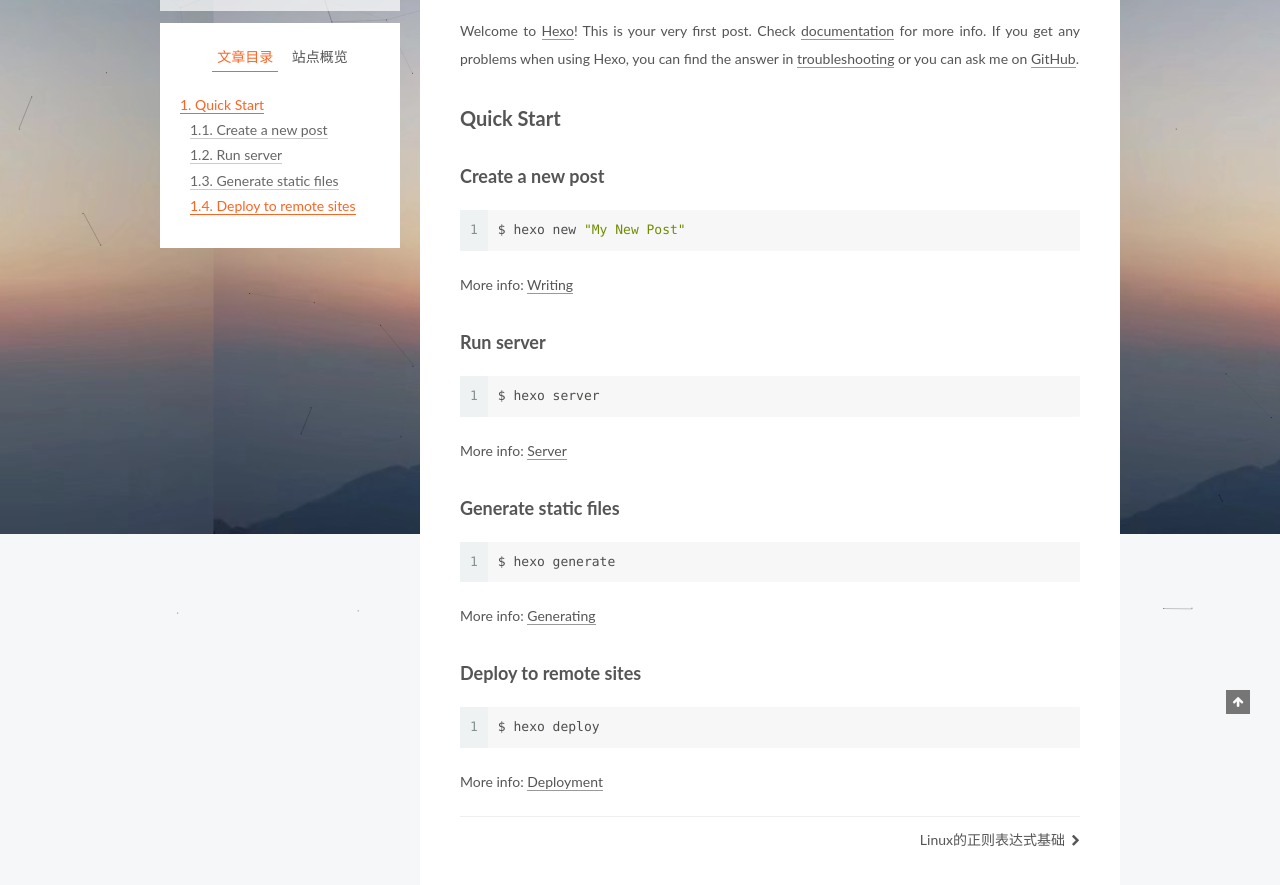
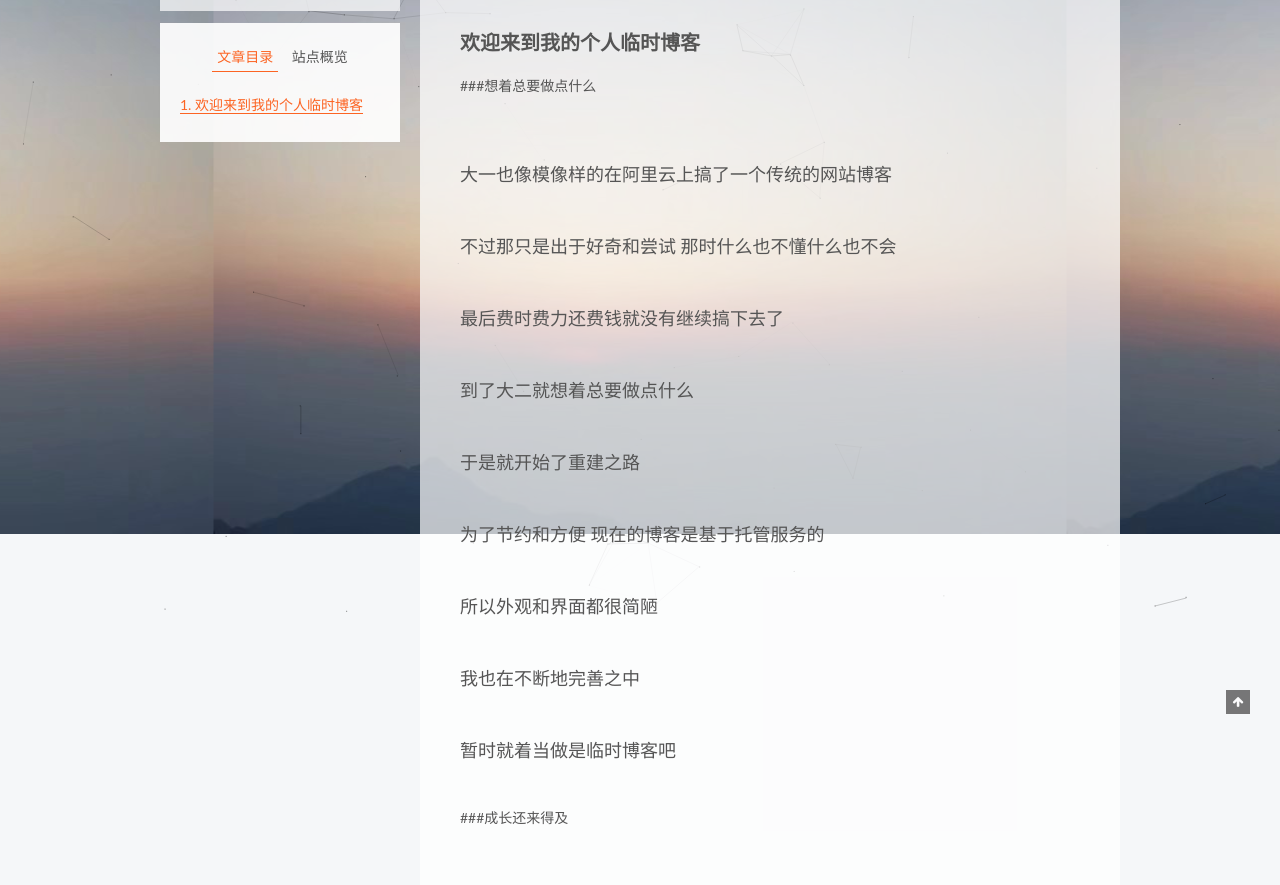
Before and after one commit to Haoock/Haoock.github.io, a plain HTML site: page 2019/02/16/hello-world/index.html in a window 1280 px wide. Shown: the part 186-1071 px from the top of the page. Drawn offline with Linux system fonts and the light colour scheme; some packages are replaced by stand-ins of ours; a script that the page names is missing.

Commit message:
Site updated: 2019-03-09 13:48:05

```diff
--- a/2019/02/16/hello-world/index.html
+++ b/2019/02/16/hello-world/index.html
@@ -79,17 +79,17 @@
 
 
 
-<meta name="description" content="Welcome to Hexo! This is your very first post. Check documentation for more info. If you get any problems when using Hexo, you can find the answer in troubleshooting or you can ask me on GitHub. Quick">
+<meta name="description" content="欢迎来到我的个人临时博客###想着总要做点什么 大一也像模像样的在阿里云上搞了一个传统的网站博客不过那只是出于好奇和尝试 那时什么也不懂什么也不会最后费时费力还费钱就没有继续搞下去了到了大二就想着总要做点什么于是就开始了重建之路为了节约和方便 现在的博客是基于托管服务的所以外观和界面都很简陋我也在不断地完善之中暂时就着当做是临时博客吧  ###成长还来得及 还记得大一上刚学C++的时候从最一开始很">
 <meta property="og:type" content="article">
 <meta property="og:title" content="Hello World">
 <meta property="og:url" content="http://yoursite.com/2019/02/16/hello-world/index.html">
 <meta property="og:site_name" content="Haohao&#39;s Blog">
-<meta property="og:description" content="Welcome to Hexo! This is your very first post. Check documentation for more info. If you get any problems when using Hexo, you can find the answer in troubleshooting or you can ask me on GitHub. Quick">
+<meta property="og:description" content="欢迎来到我的个人临时博客###想着总要做点什么 大一也像模像样的在阿里云上搞了一个传统的网站博客不过那只是出于好奇和尝试 那时什么也不懂什么也不会最后费时费力还费钱就没有继续搞下去了到了大二就想着总要做点什么于是就开始了重建之路为了节约和方便 现在的博客是基于托管服务的所以外观和界面都很简陋我也在不断地完善之中暂时就着当做是临时博客吧  ###成长还来得及 还记得大一上刚学C++的时候从最一开始很">
 <meta property="og:locale" content="zh-Hans">
-<meta property="og:updated_time" content="2019-02-15T16:22:17.209Z">
+<meta property="og:updated_time" content="2019-03-09T05:46:29.371Z">
 <meta name="twitter:card" content="summary">
 <meta name="twitter:title" content="Hello World">
-<meta name="twitter:description" content="Welcome to Hexo! This is your very first post. Check documentation for more info. If you get any problems when using Hexo, you can find the answer in troubleshooting or you can ask me on GitHub. Quick">
+<meta name="twitter:description" content="欢迎来到我的个人临时博客###想着总要做点什么 大一也像模像样的在阿里云上搞了一个传统的网站博客不过那只是出于好奇和尝试 那时什么也不懂什么也不会最后费时费力还费钱就没有继续搞下去了到了大二就想着总要做点什么于是就开始了重建之路为了节约和方便 现在的博客是基于托管服务的所以外观和界面都很简陋我也在不断地完善之中暂时就着当做是临时博客吧  ###成长还来得及 还记得大一上刚学C++的时候从最一开始很">
 
 
 
@@ -299,15 +299,14 @@
 
 
 
-        <p>Welcome to <a href="https://hexo.io/" target="_blank" rel="noopener">Hexo</a>! This is your very first post. Check <a href="https://hexo.io/docs/" target="_blank" rel="noopener">documentation</a> for more info. If you get any problems when using Hexo, you can find the answer in <a href="https://hexo.io/docs/troubleshooting.html" target="_blank" rel="noopener">troubleshooting</a> or you can ask me on <a href="https://github.com/hexojs/hexo/issues" target="_blank" rel="noopener">GitHub</a>.</p>
-<h2 id="Quick-Start"><a href="#Quick-Start" class="headerlink" title="Quick Start"></a>Quick Start</h2><h3 id="Create-a-new-post"><a href="#Create-a-new-post" class="headerlink" title="Create a new post"></a>Create a new post</h3><figure class="highlight bash"><table><tr><td class="gutter"><pre><span class="line">1</span><br></pre></td><td class="code"><pre><span class="line">$ hexo new <span class="string">"My New Post"</span></span><br></pre></td></tr></table></figure>
-<p>More info: <a href="https://hexo.io/docs/writing.html" target="_blank" rel="noopener">Writing</a></p>
-<h3 id="Run-server"><a href="#Run-server" class="headerlink" title="Run server"></a>Run server</h3><figure class="highlight bash"><table><tr><td class="gutter"><pre><span class="line">1</span><br></pre></td><td class="code"><pre><span class="line">$ hexo server</span><br></pre></td></tr></table></figure>
-<p>More info: <a href="https://hexo.io/docs/server.html" target="_blank" rel="noopener">Server</a></p>
-<h3 id="Generate-static-files"><a href="#Generate-static-files" class="headerlink" title="Generate static files"></a>Generate static files</h3><figure class="highlight bash"><table><tr><td class="gutter"><pre><span class="line">1</span><br></pre></td><td class="code"><pre><span class="line">$ hexo generate</span><br></pre></td></tr></table></figure>
-<p>More info: <a href="https://hexo.io/docs/generating.html" target="_blank" rel="noopener">Generating</a></p>
-<h3 id="Deploy-to-remote-sites"><a href="#Deploy-to-remote-sites" class="headerlink" title="Deploy to remote sites"></a>Deploy to remote sites</h3><figure class="highlight bash"><table><tr><td class="gutter"><pre><span class="line">1</span><br></pre></td><td class="code"><pre><span class="line">$ hexo deploy</span><br></pre></td></tr></table></figure>
-<p>More info: <a href="https://hexo.io/docs/deployment.html" target="_blank" rel="noopener">Deployment</a></p>
+        <h2 id="欢迎来到我的个人临时博客"><a href="#欢迎来到我的个人临时博客" class="headerlink" title="欢迎来到我的个人临时博客"></a>欢迎来到我的个人临时博客</h2><p>###想着总要做点什么</p>
+<font size="4"><br>大一也像模像样的在阿里云上搞了一个传统的网站博客<br><br>不过那只是出于好奇和尝试 那时什么也不懂什么也不会<br><br>最后费时费力还费钱就没有继续搞下去了<br><br>到了大二就想着总要做点什么<br><br>于是就开始了重建之路<br><br>为了节约和方便 现在的博客是基于托管服务的<br><br>所以外观和界面都很简陋<br><br>我也在不断地完善之中<br><br>暂时就着当做是临时博客吧<br><br></font>
+
+<p>###成长还来得及</p>
+<font size="4"><br>还记得大一上刚学<font color="#FF7F50 "><code>C++</code></font>的时候<br><br>从最一开始很吃力地写<font color="#FF7F50 "><code>Hello World</code> </font>到后来期末跟同学写小项目<br> 跨越的过程还是花了很多时间和精力的<br><br>不过也感觉到了自己的成长<br><br>可能这将是一个漫长的过程<br><br>所以希望能用博客记录我的成长和收获<br><br>我也会将自己的心得和感想随时分享…<br><br>###欢迎指正<br><font size="4"><br>如果对网站或任何问题有什么意见或建议<br><br>欢迎给我留言和指正<br><br>目前的评论系统正在构建…请耐心等待…<br><br><br><br></font>
+
+
+<p></p></font><p></p>
 
 
     </div>
@@ -465,7 +464,7 @@
 
 
 
-              <div class="post-toc-content"><ol class="nav"><li class="nav-item nav-level-2"><a class="nav-link" href="#Quick-Start"><span class="nav-number">1.</span> <span class="nav-text">Quick Start</span></a><ol class="nav-child"><li class="nav-item nav-level-3"><a class="nav-link" href="#Create-a-new-post"><span class="nav-number">1.1.</span> <span class="nav-text">Create a new post</span></a></li><li class="nav-item nav-level-3"><a class="nav-link" href="#Run-server"><span class="nav-number">1.2.</span> <span class="nav-text">Run server</span></a></li><li class="nav-item nav-level-3"><a class="nav-link" href="#Generate-static-files"><span class="nav-number">1.3.</span> <span class="nav-text">Generate static files</span></a></li><li class="nav-item nav-level-3"><a class="nav-link" href="#Deploy-to-remote-sites"><span class="nav-number">1.4.</span> <span class="nav-text">Deploy to remote sites</span></a></li></ol></li></ol></div>
+              <div class="post-toc-content"><ol class="nav"><li class="nav-item nav-level-2"><a class="nav-link" href="#欢迎来到我的个人临时博客"><span class="nav-number">1.</span> <span class="nav-text">欢迎来到我的个人临时博客</span></a></li></ol></div>
 
 
           </div>
--- a/css/main.css
+++ b/css/main.css
@@ -1823,7 +1823,7 @@ pre .javascript .function {
   width: 4px;
   height: 4px;
   border-radius: 50%;
-  background: #937dff;
+  background: #612fb6;
 }
 .links-of-blogroll {
   font-size: 13px;
@@ -2676,7 +2676,7 @@ pre .javascript .function {
   box-sizing: border-box;
   padding: 40px;
   width: 700px;
-  background: #fff;
+  background: rgba(255,255,255,0.7);
   min-height: 700px;
   box-shadow: initial;
   border-radius: initial;
@@ -2701,7 +2701,7 @@ pre .javascript .function {
   float: left;
   margin-top: 300px;
   width: 240px;
-  background: #f5f7f9;
+  background: rgba(255,255,255,0.7);
   box-shadow: none;
 }
 @media (min-width: 768px) and (max-width: 991px) {
@@ -2858,7 +2858,7 @@ pre .javascript .function {
   box-sizing: border-box;
   width: 240px;
   color: #555;
-  background: #fff;
+  background: rgba(255,255,255,0.7);
   box-shadow: initial;
   border-radius: initial;
   opacity: 0;
```
Also changed, not shown: index.html (+8 -9 lines).
